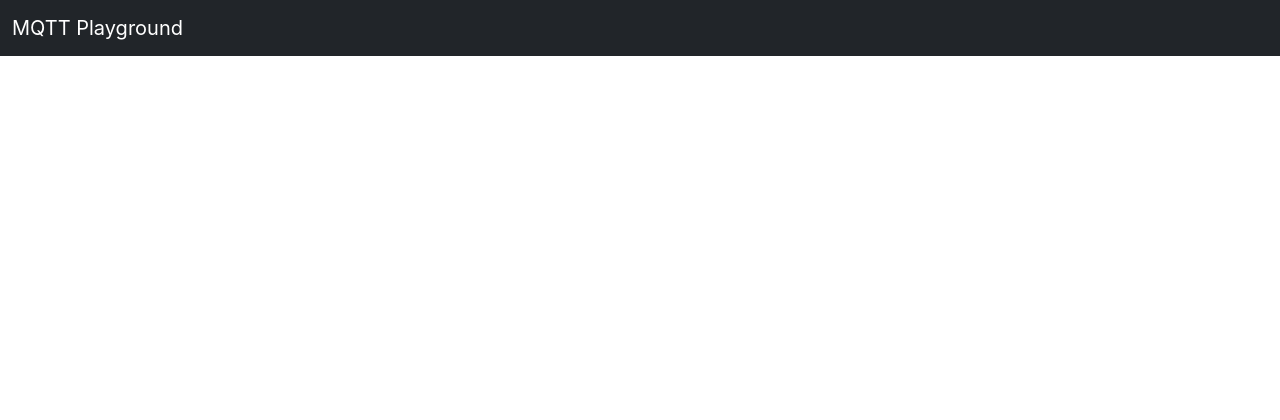
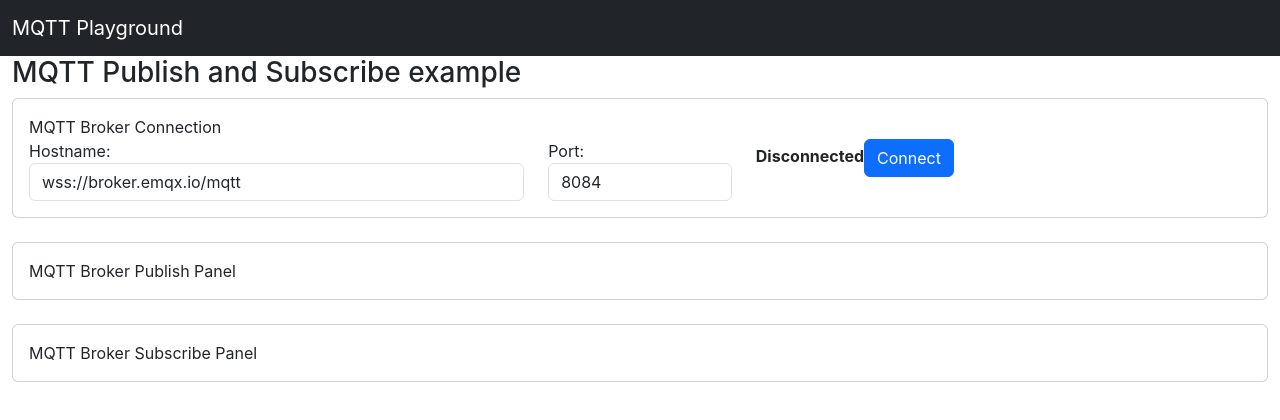
Before and after one commit to jzolyomi/mqtt-playground, a React (Create React App) app: page /mqtt-publish-and-subscribe in a window 1280 px wide. Before the commit this address had no page. Shown: the top 420 px of the page. Built offline with nearby package versions, Linux system fonts and the light colour scheme.

Commit message:
Update 3 files Addded MQTT Publish and Subscribe example page

```diff
--- a/src/App.js
+++ b/src/App.js
@@ -3,6 +3,7 @@ import { BrowserRouter, Routes, Route } from "react-router-dom";
 import Navigation from "./Navigation";
 import Home from "./pages/Home";
 import MQTTConnection from "./pages/MQTTConnection";
+import MQTTPublishSubscribe from "./pages/MQTTPublishSubscribe";
 
 function App() {
   return (
@@ -12,6 +13,10 @@ function App() {
         <Routes>
           <Route path="/" element={<Home />} />
           <Route path="/mqtt-connection" element={<MQTTConnection />} />
+          <Route
+            path="/mqtt-publish-and-subscribe"
+            element={<MQTTPublishSubscribe />}
+          />
         </Routes>
       </BrowserRouter>
     </div>
--- a/src/pages/Home.js
+++ b/src/pages/Home.js
@@ -25,6 +25,11 @@ export default function Home() {
         <li>
           <a href="/mqtt-connection">MQTT Connection example</a>
         </li>
+        <li>
+          <a href="/mqtt-publish-and-subscribe">
+            MQTT Publish and Subscribe example
+          </a>
+        </li>
       </ol>
     </div>
   );
--- /dev/null
+++ b/src/pages/MQTTPublishSubscribe.js
@@ -0,0 +1,58 @@
+export default function MQTTPublishSubscribe() {
+  return (
+    <div className="container-fluid">
+      <h3>MQTT Publish and Subscribe example</h3>
+      <MQTTConnectionPanel />
+      <br />
+      <MQTTPublishPanel />
+      <br />
+      <MQTTSubscribePanel />
+    </div>
+  );
+}
+
+function MQTTConnectionPanel() {
+  return (
+    <div className="card">
+      <div className="card-body">
+        MQTT Broker Connection
+        <div className="row">
+          <div className="col-sm-5">
+            <label>Hostname:</label>
+            <input
+              type="text"
+              className="form-control"
+              defaultValue="wss://broker.emqx.io/mqtt"
+            />
+          </div>
+          <div className="col-sm-2">
+            <label>Port:</label>
+            <input type="number" className="form-control" defaultValue="8084" />
+          </div>
+          <div className="col-sm-3">
+            <label>
+              <b>Disconnected</b>
+            </label>
+            <button className="btn btn-primary"> Connect</button>
+          </div>
+        </div>
+      </div>
+    </div>
+  );
+}
+
+function MQTTSubscribePanel() {
+  return (
+    <div className="card">
+      <div className="card-body">MQTT Broker Subscribe Panel</div>
+    </div>
+  );
+}
+
+function MQTTPublishPanel() {
+  return (
+    <div className="card">
+      <div className="card-body">MQTT Broker Publish Panel</div>
+    </div>
+  );
+}
```
